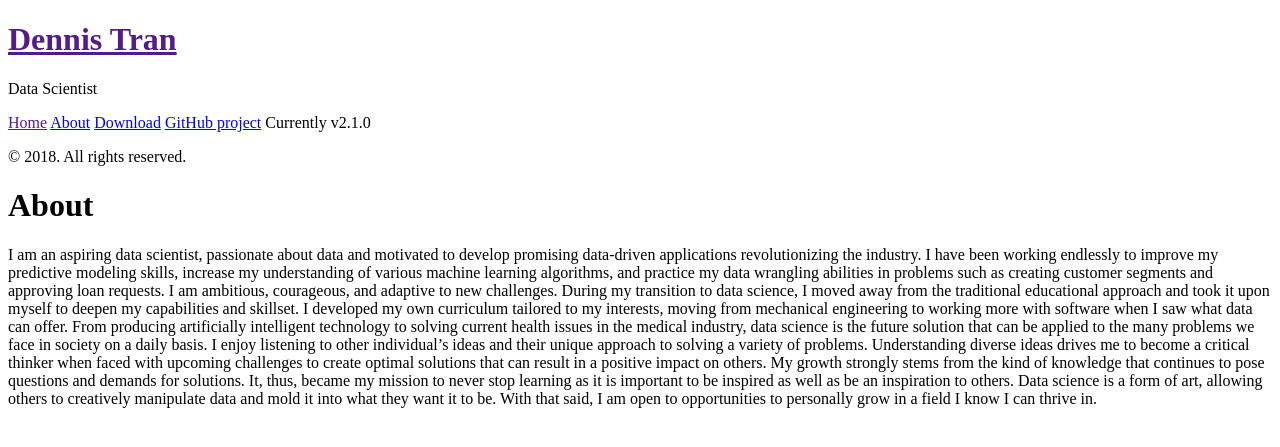
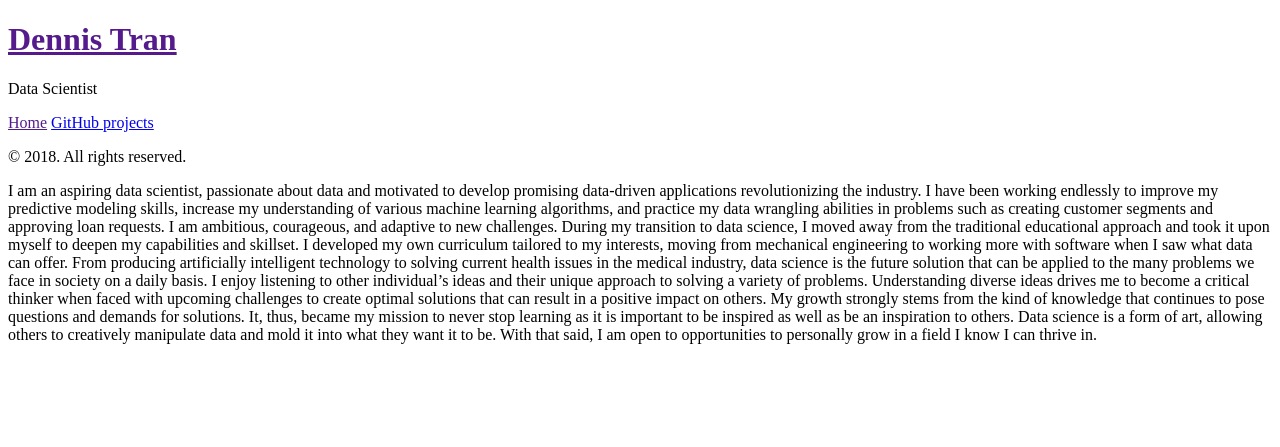
Before and after one commit to dennisdt/dennisdt.github.io, a Jekyll site: the page built from about.md, in a window 1280 px wide. Shown: the top 447 px of the page. Built offline with Jekyll 4.4.1, drawn with Linux system fonts in a browser that asks for light colours; Markdown is read by kramdown in place of the engine named in the settings.

Commit message:
fixed pages

```diff
--- a/_includes/sidebar.html
+++ b/_includes/sidebar.html
@@ -26,9 +26,7 @@
         {% endif %}
       {% endfor %}
 
-      <a class="sidebar-nav-item" href="{{ site.github.repo }}/archive/v{{ site.version }}.zip">Download</a>
-      <a class="sidebar-nav-item" href="{{ site.github.repo }}">GitHub project</a>
-      <span class="sidebar-nav-item">Currently v{{ site.version }}</span>
+      <a class="sidebar-nav-item" href="{{ site.github.repo }}">GitHub projects</a>
     </nav>
 
     <p>&copy; {{ site.time | date: '%Y' }}. All rights reserved.</p>
```
Also changed, not shown: about.md (+1 -1 lines).
